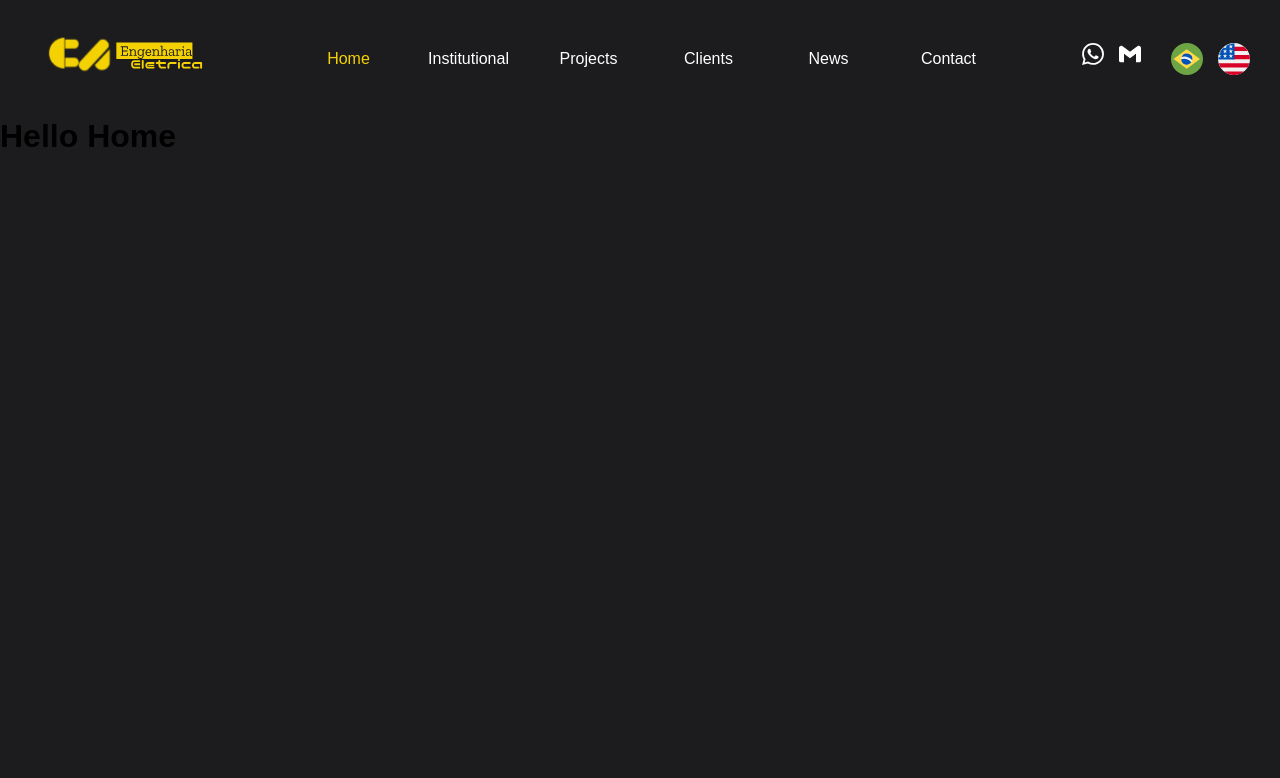
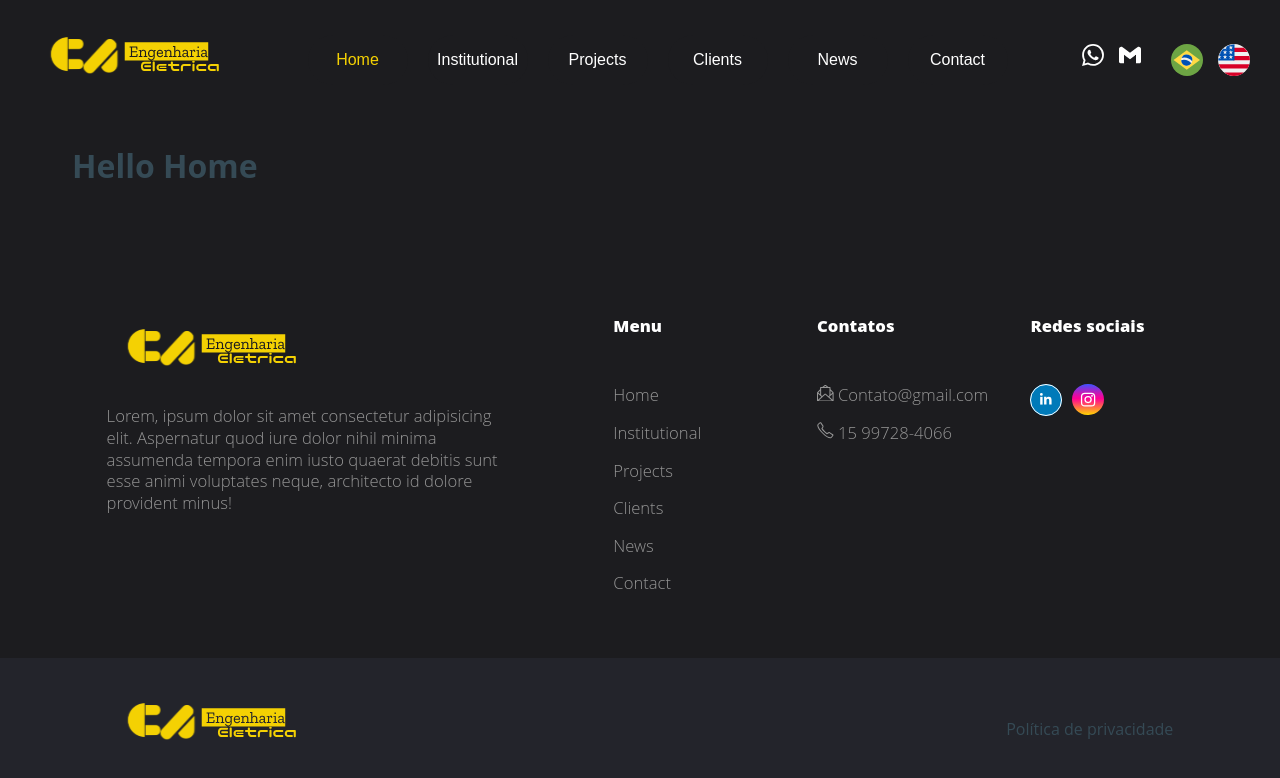
Before and after one commit to EricDCamargo/CA_Eletrica, a React (Vite) app: page /home in a window 1280 px wide. Shown: the top 778 px of the page. Built offline with nearby package versions, Linux system fonts and the light colour scheme.

Commit message:
feat: Footer desk

```diff
--- a/src/assets/index.ts
+++ b/src/assets/index.ts
@@ -5,6 +5,8 @@ import logo_2 from '@assets/logo_2.png'
 import translucidLogo_1 from '@assets/translucidLogo_1.svg'
 import translucidLogo_2 from '@assets/translucidLogo_2.svg'
 import newLogo from '@assets/new-logo.svg'
+import linkedinIco from '@assets/icon_footer_in.svg'
+import instagramIco from '@assets/icon_footer_insta.svg'
 
 export const SVGs = {
   usa,
@@ -13,5 +15,7 @@ export const SVGs = {
   logo_2,
   translucidLogo_1,
   translucidLogo_2,
-  newLogo
+  newLogo,
+  linkedinIco,
+  instagramIco
 }
--- a/src/pages/home/index.tsx
+++ b/src/pages/home/index.tsx
@@ -1,5 +1,11 @@
+import { Footer } from '@src/shared/components/footer'
+
 const Home = () => {
-  return <h1>Hello Home</h1>
+  return (
+    <div>
+      <h1>Hello Home</h1>
+    </div>
+  )
 }
 
 export default Home
--- /dev/null
+++ b/src/shared/components/footer/footerBottom.tsx
@@ -0,0 +1,24 @@
+import { SVGs } from '@src/assets'
+import { styled } from 'styled-components'
+import { SvgRender } from '../svgRender'
+
+export const FooterBottom = () => {
+  const { newLogo } = SVGs
+  return (
+    <FooterBrand>
+      <a>
+        <SvgRender src={newLogo} />
+      </a>
+      <span>Política de privacidade </span>
+    </FooterBrand>
+  )
+}
+const FooterBrand = styled.div`
+  display: flex;
+  width: 100%;
+  height: auto;
+  align-items: center;
+  padding: 4vh 8.33333vw;
+  background-color: #23242b;
+  justify-content: space-between;
+`
--- /dev/null
+++ b/src/shared/components/footer/index.tsx
@@ -0,0 +1,124 @@
+import { SVGs } from '@src/assets'
+import { SlEnvolopeLetter, SlPhone } from 'react-icons/sl'
+import styled from 'styled-components'
+import { FooterBottom } from './footerBottom'
+import { useNavigate } from 'react-router-dom'
+import { useTranslation } from 'react-i18next'
+import { colors } from '@src/shared/themes/colors'
+import { SvgRender } from '../svgRender'
+import useWindowSize from '@src/shared/hooks/getWindowSize'
+
+export const Footer = () => {
+  const { newLogo, linkedinIco, instagramIco } = SVGs
+  const navigate = useNavigate()
+  const { t } = useTranslation()
+  const size = useWindowSize()
+  return (
+    <FooterConteiner>
+      <FooterBody>
+        <MenuSection width="37.5%">
+          <SvgRender src={newLogo} />
+          <span>
+            Lorem, ipsum dolor sit amet consectetur adipisicing elit. Aspernatur
+            quod iure dolor nihil minima assumenda tempora enim iusto quaerat
+            debitis sunt esse animi voluptates neque, architecto id dolore
+            provident minus!
+          </span>
+        </MenuSection>
+        {size.width > 768 && (
+          <MenuSection width="16.6%" marginLeft="10%">
+            <h3>Menu</h3>
+            <a onClick={() => navigate('/home')}>{t('home:home')}</a>
+            <a onClick={() => navigate('/institutional')}>
+              {t('home:institutional')}
+            </a>
+            <a onClick={() => navigate('/projects')}>{t('home:projects')}</a>
+            <a onClick={() => navigate('/clients')}>{t('home:clients')}</a>
+            <a onClick={() => navigate('/news')}>{t('home:news')}</a>
+            <a onClick={() => navigate('/contact')}>{t('home:contact')}</a>
+          </MenuSection>
+        )}
+
+        <MenuSection width="17.5%" marginLeft="2.5%">
+          <h3>Contatos</h3>
+          <span>
+            <SlEnvolopeLetter width="1.5vw" height="auto" /> Contato@gmail.com
+          </span>
+          <span>
+            <SlPhone width="1.5vw" height="auto" /> 15 99728-4066
+          </span>
+        </MenuSection>
+        <MenuSection width="12.5%" marginLeft="2.5%">
+          <h3>Redes sociais </h3>
+          <div className="mediaConteiner">
+            <a>
+              <img src={linkedinIco} />
+            </a>
+            <a>
+              <img src={instagramIco} />
+            </a>
+          </div>
+        </MenuSection>
+      </FooterBody>
+      <FooterBottom />
+    </FooterConteiner>
+  )
+}
+
+const FooterConteiner = styled.div`
+  display: flex;
+  flex-direction: column;
+  width: 100vw;
+  @media (max-width: 690px) {
+    height: 50px;
+    width: 100%;
+    position: relative;
+    z-index: 1;
+    bottom: 0;
+  }
+`
+const FooterBody = styled.div`
+  display: flex;
+  padding: 8vw 8.33vw 0;
+  width: 100%;
+  background-color: ${colors.black};
+  position: relative;
+  color: #969696;
+  cursor: inherit;
+  padding-bottom: 8vh;
+  @media (max-width: 768px) {
+    flex-direction: column;
+    align-items: center;
+  }
+`
+const MenuSection = styled.div<{ width?: string; marginLeft?: string }>`
+  display: flex;
+  flex-direction: column;
+  align-items: flex-start;
+  justify-content: start;
+  width: ${props => (props.width ? props.width : '100%')};
+  margin-left: ${props => (props.marginLeft ? props.marginLeft : 0)};
+  h3 {
+    font-size: 1.3vw;
+    line-height: 1.2;
+    color: #fff;
+    font-weight: 800;
+    margin-bottom: 4vh;
+  }
+
+  a {
+    cursor: pointer;
+  }
+  a,
+  span {
+    font-weight: 300;
+    font-size: 1.3vw;
+    line-height: 1.3;
+    margin-top: 2vh;
+  }
+
+  .mediaConteiner {
+    display: flex;
+    gap: 10px;
+  }
+`
--- a/src/shared/components/layout/index.tsx
+++ b/src/shared/components/layout/index.tsx
@@ -2,6 +2,7 @@ import { colors } from '@src/shared/themes/colors'
 import { ReactNode } from 'react'
 import styled from 'styled-components'
 import { NavBar } from '../navBar'
+import { Footer } from '../footer/index'
 
 type TemplateProps = {
   children: ReactNode
@@ -11,7 +12,9 @@ export const Template = ({ children }: TemplateProps) => {
   return (
     <Grid>
       <NavBar />
-      <Content>{children}</Content>
+      <Content>
+        <div className="pageCt">{children}</div> <Footer />
+      </Content>
     </Grid>
   )
 }
@@ -20,7 +23,8 @@ const Grid = styled.div`
   display: grid;
   background-color: ${colors.black};
   grid-template-columns: 100%;
-  grid-template-rows: 118px auto;
+  grid-template-rows: 120px auto;
+
   grid-template-areas:
     'NB'
     'CT';
@@ -45,4 +49,9 @@ const Content = styled.div`
   overflow: auto;
   overflow-x: hidden;
   grid-template-columns: unset;
+  justify-content: space-between;
+
+  .pageCt {
+    padding: 24px 5.625%;
+  }
 `
--- a/src/shared/components/navBar/index.tsx
+++ b/src/shared/components/navBar/index.tsx
@@ -23,7 +23,7 @@ export const NavBar = () => {
   return (
     <Container>
       <Logo onClick={() => navigate('/home')}>
-        <SvgRender src={newLogo} height="80px" width="185px" />
+        <SvgRender src={newLogo} />
       </Logo>
       <Sections>
         <Section
@@ -119,7 +119,7 @@ const Container = styled.div`
     height: 70px;
     align-items: center;
     background-color: ${colors.black};
-    width: 100%;
+
     position: fixed;
     top: 0;
   }
@@ -158,12 +158,11 @@ const Section = styled.a<{ active: boolean }>`
   background-color: ${colors.black};
   cursor: pointer;
 
-  ${props =>
-    props.active &&
-    `color: ${colors.yellow} border-bottom: 2px solid ${colors.yellow}`}
-
   @media (max-width: 1000px) {
     font-size: 22px;
+  }
+  @media (max-width: 1100px) {
+    width: 100%;
   }
 `
 const Links = styled.div`
--- a/src/shared/components/svgRender/index.tsx
+++ b/src/shared/components/svgRender/index.tsx
@@ -17,19 +17,14 @@ export const SvgRender = ({ alt, src, height, width, onClick }: Props) => {
       onClick={onClick}
       src={src}
       alt={alt}
-      style={{ height: height, width: width, position: 'relative' }}
+      width={width}
+      height={height}
     />
   )
 }
 
-const Svg = styled.img`
-  height: 40rem;
-  @media (max-width: 425px) {
-    height: 100%;
-    width: 350px;
-  }
-  @media (max-width: 375px) {
-    height: 100%;
-    width: 300px;
-  }
+const Svg = styled.img<{ height?: string; width?: string }>`
+  position: 'relative';
+  height: ${props => (props.height ? props.height : 'fit-content')};
+  width: ${props => (props.width ? props.width : 'fit-content')};
 `
--- a/src/shared/themes/global.styles.css
+++ b/src/shared/themes/global.styles.css
@@ -9,7 +9,8 @@
 }
 
 body {
-  font-family: 'Preahvihear', sans-serif;
+  font-family: 'Open Sans', sans-serif;
+  color: #354a55;
 }
 
 body,
```
Also changed, not shown: src/assets/icon_footer_in.svg (added), src/assets/icon_footer_insta.svg (added).
